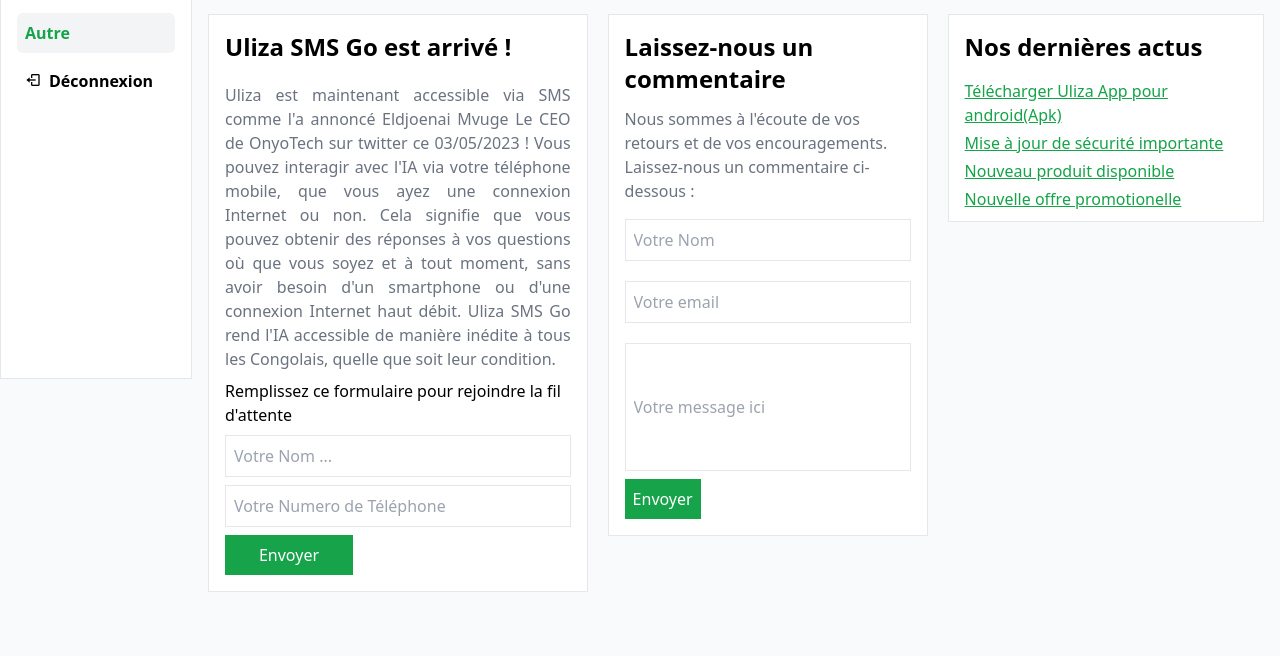
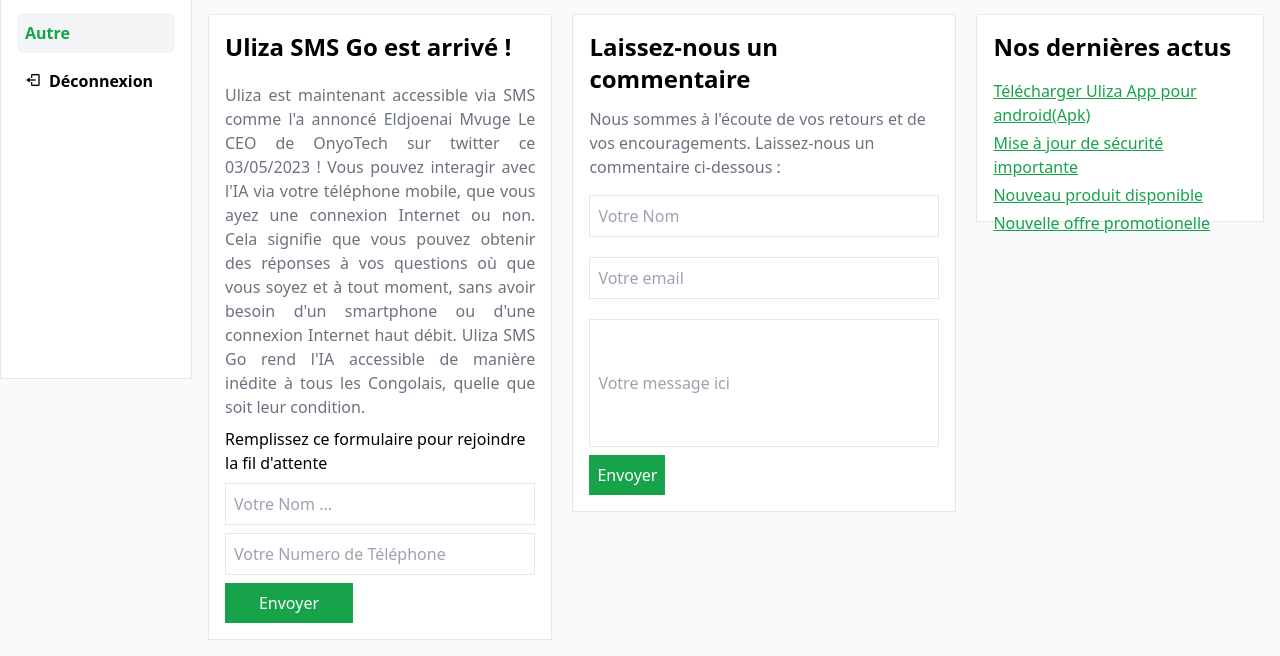
Before and after one commit to Likeur/uliza-chat, a website: page pages/dashboard.html in a window 1280 px wide. Shown: the part 421-1077 px from the top of the page. Before the commit the page ends 1029 px from the top, so only its background shows below. Drawn offline with nearby package versions, Linux system fonts and the light colour scheme.

Commit message:
Add files via upload

```diff
--- a/pages/dashboard.html
+++ b/pages/dashboard.html
@@ -107,7 +107,7 @@
                     </div>
 
                     <div class="">
-                        <div class="border bg-white p-4 mt-4 lg:mt-0 lg:ml-5 w-80">
+                        <div class="border bg-white p-4 mt-4 w-96 lg:mt-0 lg:ml-5">
                             <h3 class="text-2xl font-semibold">Laissez-nous un commentaire</h3>
                             <p class="text-gray-500 mt-3">Nous sommes à l'écoute de vos retours et de vos encouragements. Laissez-nous un commentaire ci-dessous :</p>
                             <form action="" class="flex flex-col mt-3">
```
